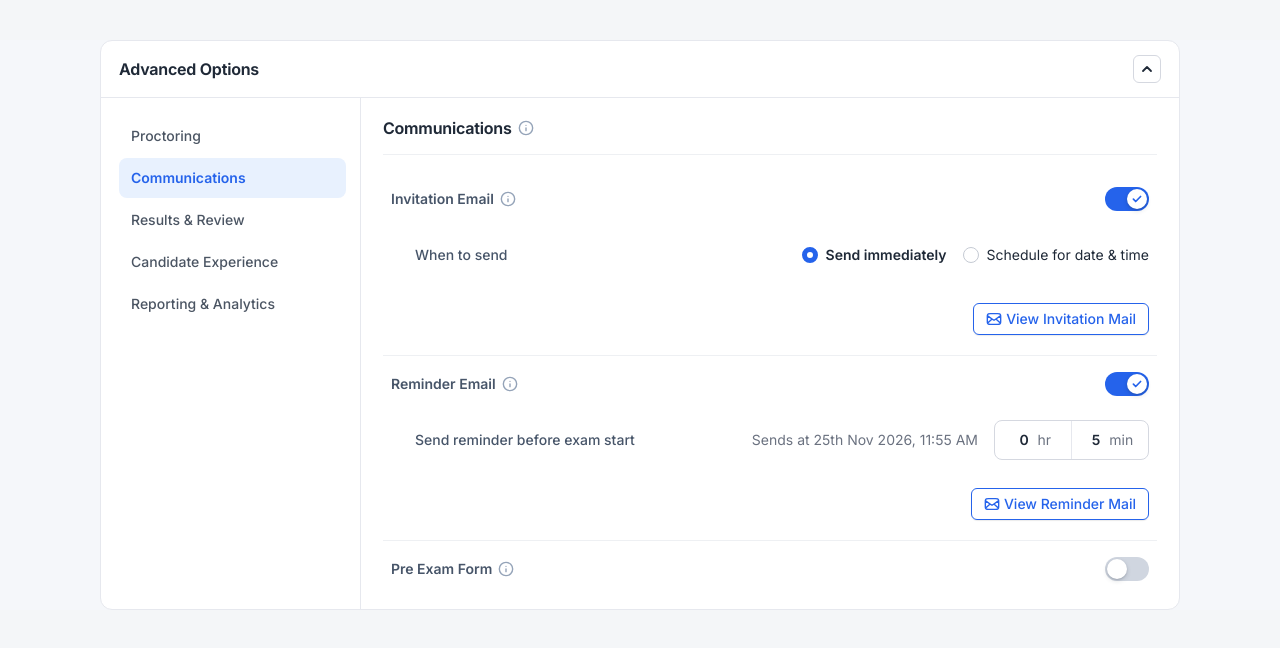
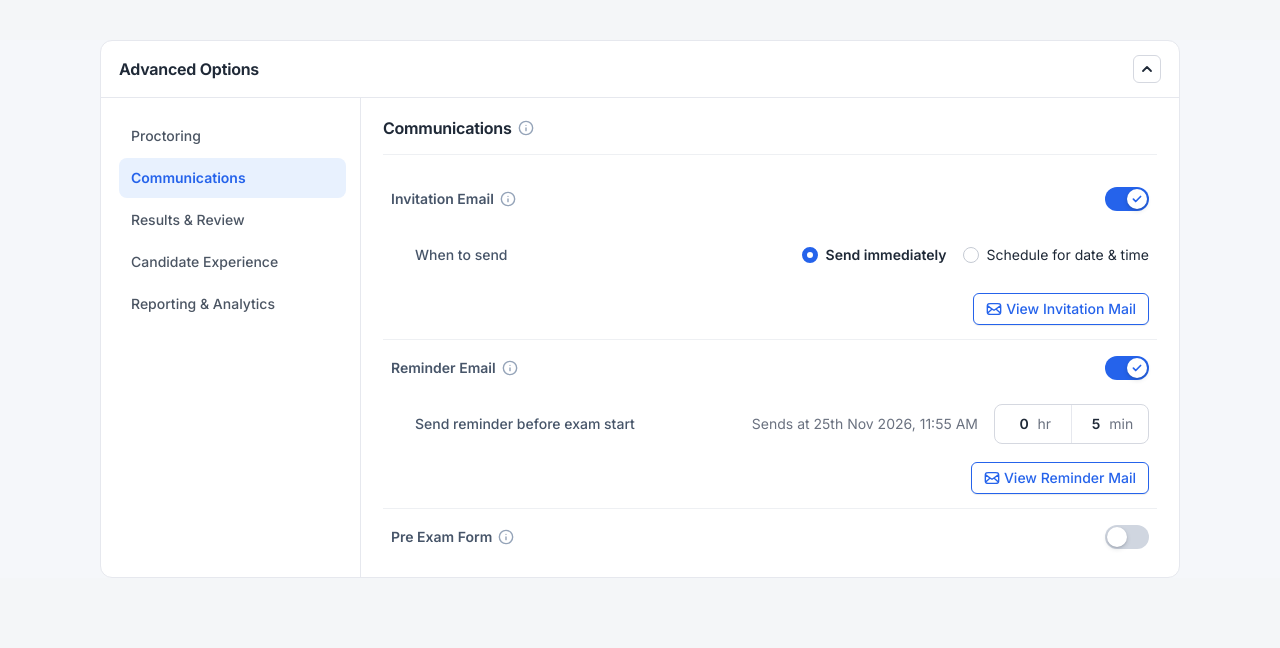
Before and after one commit to nilsenchaubeyPD/advance_option, a website: page index.html in a window 1280 px wide. Both pictures are taken after a click on the tab "Communications". Drawn offline with Linux system fonts and the light colour scheme.

Commit message:
Tighten spacing above View Mail buttons
Co-Authored-By: Claude Opus 5.5 <noreply@anthropic.com>

```diff
--- a/styles.css
+++ b/styles.css
@@ -251,3 +251,6 @@ button{cursor:pointer}
 .primary-btn{display:inline-flex;align-items:center;justify-content:center;height:40px;padding:0 18px;border:0;border-radius:8px;background:var(--accent);color:#fff;font-size:14px;font-weight:600}
 .primary-btn:hover{filter:brightness(.94)}
 .primary-btn:disabled{background:#e5e7eb;color:#9ca3af;cursor:not-allowed;filter:none}
+
+/* action rows (View Mail) hug their button instead of taking a full 56px row */
+.shell.is-row-hover .nested-row.action-row{min-height:0;padding-top:2px;padding-bottom:2px;margin-bottom:12px}
```
